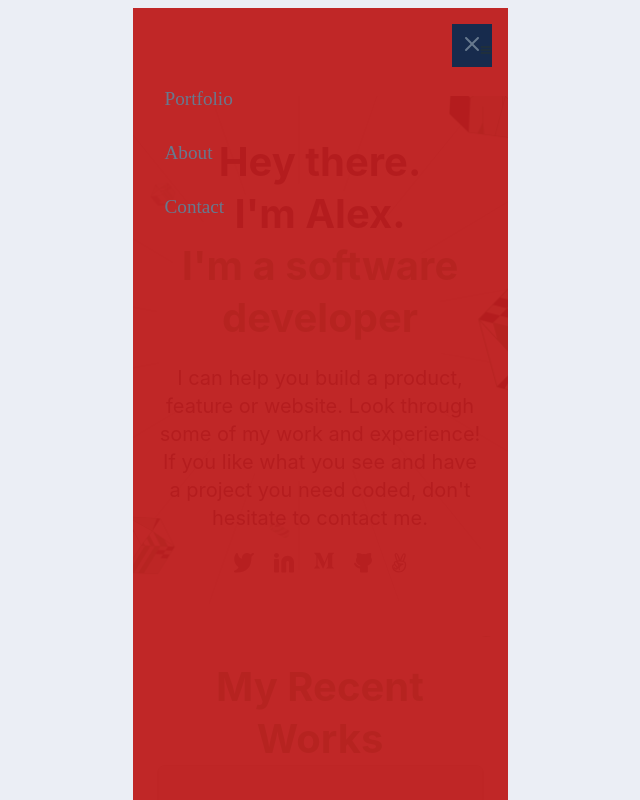
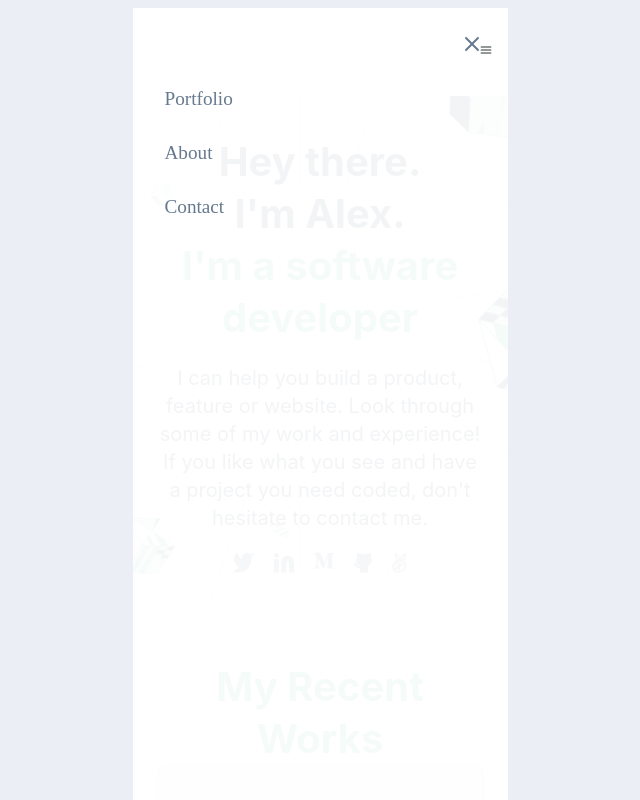
Before and after one commit to Tehmin-Saleem/Portfolio, a plain HTML site: page index.html in a window 1280 px wide. Both pictures are taken after a click on the label 805 px from the left and 52 px from the top of the page. Shown: the top 800 px of the page, without its empty margins (320-960 px from the left). Drawn offline with Linux system fonts and the light colour scheme; files whose address does not match are found by name.

Commit message:
This is my final commit for midterm lab

```diff
--- a/styles.css
+++ b/styles.css
@@ -38,7 +38,7 @@ body {
   left: 0;
   width: 100%;
   height: 100vh;
-  background-color: rgba(189, 28, 28, 0.95);
+  background-color: rgba(255, 255, 255, 0.95);
   display: none;
   z-index: 1000;
 }
@@ -60,7 +60,7 @@ body {
   cursor: pointer;
   padding: 0.5rem;
   z-index: 1002;
-  background-color: #172b4d;
+  background-color: #ffffff;
 }
 
 
```
